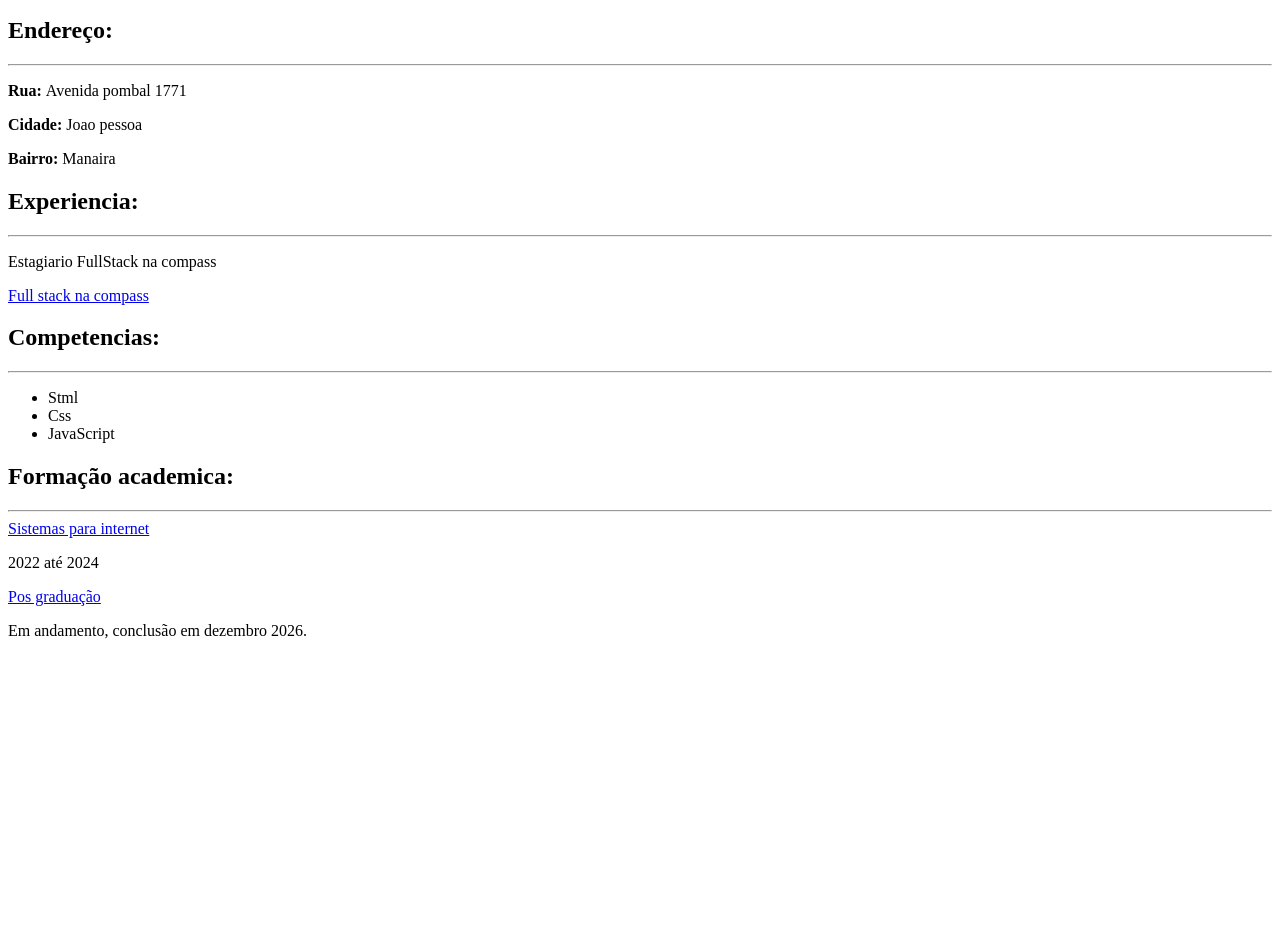
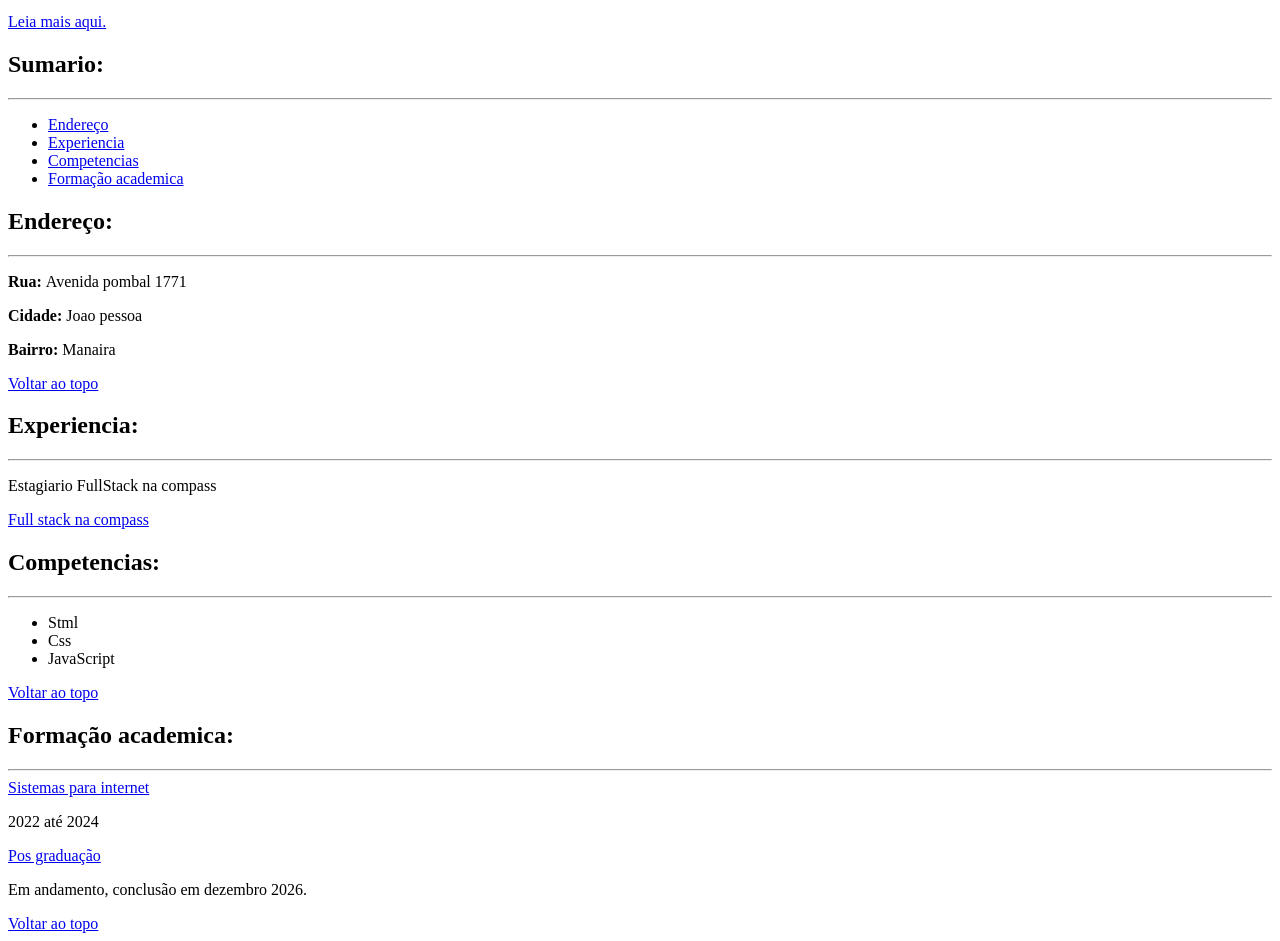
Before and after one commit to ViniciusLoch/aula-1-front-pos, a plain HTML site: page index.html in a window 1280 px wide. Shown: the part 466-1407 px from the top of the page. Before the commit the page ends 1122 px from the top, so only its background shows below. Drawn offline with Linux system fonts and the light colour scheme.

Commit message:
Desafio 4 curriculo com sumario

```diff
--- a/index.html
+++ b/index.html
@@ -6,34 +6,46 @@
     <title>Aula 1</title>
 </head>
 <body>
-    <h1>Vinicius dos Reis loch</h1>
+    <h1 id="main">Vinicius dos Reis loch</h1>
     <p><strong>Nascimento:</strong>18/02/1999</p>
     <p><strong>Email:</strong>Viniciusdrloch@gmail.com</p>
     <p><strong>Telefone:</strong>83988949-9090</p>
     <img width="300px" src="https://avatars.githubusercontent.com/u/88806160?v=4" alt="Foto de perfil" style="border-radius: 50%;">
     <p>Lorem ipsum dolor sit, amet consectetur adipisicing elit. Accusantium eaque officiis veniam praesentium earum commodi velit, optio at ipsam exercitationem adipisci est cupiditate modi odio perspiciatis illum dolor aliquid. Eveniet!</p>
-    <h2>Endereço:</h2>
+    <a href="pages/resumo.html">Leia mais aqui.</a>
+    <h2>Sumario:</h2>
+    <hr>
+    <ul>
+        <li><a href="#endereco">Endereço</a></li>
+        <li><a href="#experiencia">Experiencia</a></li>
+        <li><a href="#competencia">Competencias</a></li>
+        <li><a href="#formacao">Formação academica</a></li>
+    </ul>
+    <h2 id="endereco">Endereço:</h2>
     <hr>
     <p><strong>Rua: </strong>Avenida pombal 1771</p>
     <p><strong>Cidade: </strong>Joao pessoa</p>
     <p><strong>Bairro: </strong>Manaira</p>
-    <h2>Experiencia:</h2>
+    <a href="#main">Voltar ao topo</a>
+    <h2 id="Experiencia">Experiencia:</h2>
     <hr>
     <p>Estagiario FullStack na compass</p>
     <a href="https://compass.uol/pt/home">Full stack na compass</a>
-    <h2>Competencias:</h2>
+    <h2 id="competencia">Competencias:</h2>
     <hr>
     <ul>
       <li>Stml</li>
       <li>Css</li>
       <li>JavaScript</li>
     </ul>
-    <h2>Formação academica:</h2>
+    <a href="#main">Voltar ao topo</a>
+    <h2 id="formacao">Formação academica:</h2>
     <hr>
     <a href="https://www.iesp.edu.br">Sistemas para internet</a>
     <p>2022 até 2024</p>
     <a href="https://www.iesp.edu.br">Pos graduação</a>
     <p>Em andamento, conclusão em dezembro 2026.</p>
+    <a href="#main">Voltar ao topo</a>
 
 
 
```
Also changed, not shown: pages/resumo.html (added, +12 -0 lines).
